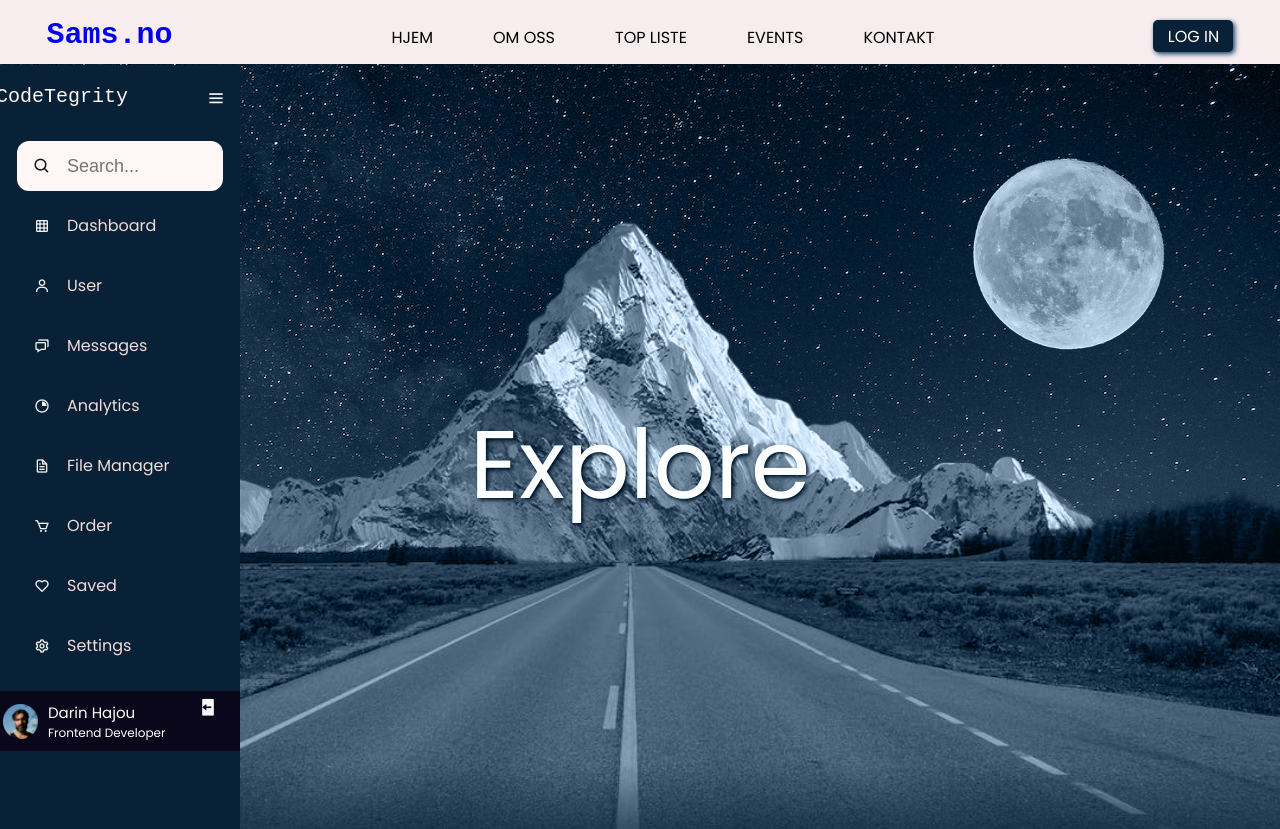
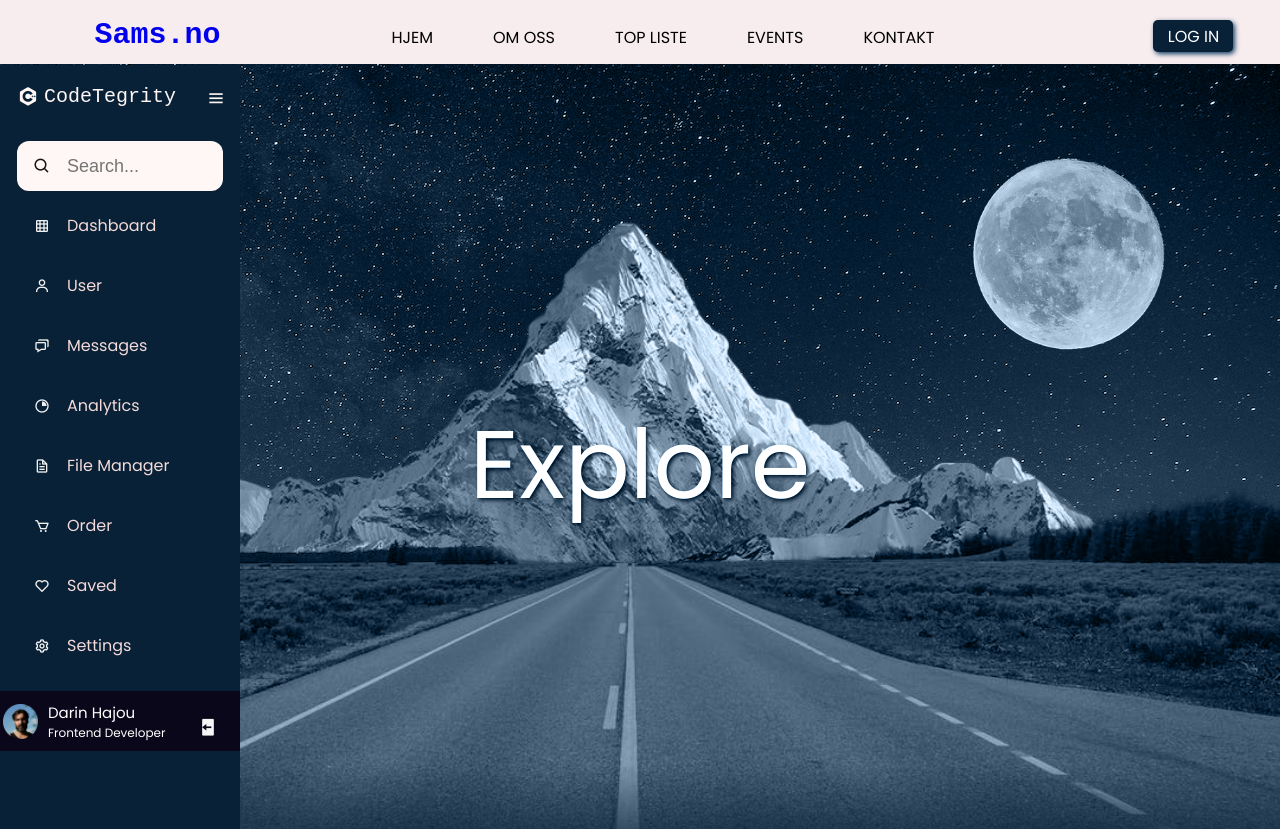
Before and after one commit to CodeTegrity/Sams.no, a plain HTML site: page index.html in a window 1280 px wide. Shown: the top 829 px of the page. Drawn offline with nearby package versions, Linux system fonts and the light colour scheme; files whose address does not match are found by name.

Commit message:
Changed the position of logo and log-out sidebar

```diff
--- a/css/modules/header.css
+++ b/css/modules/header.css
@@ -21,9 +21,9 @@ nav {
 }
 
 .logo {
-	position: relative;
-	top: 0rem;
-	left: -3rem;
+	/* position: relative; */
+	/* top: 0rem; */
+	/* left: -3rem; */
 	font-family:'Courier New', Courier, monospace;
 	font-size: 1.875rem;
 	font-weight: 600;
--- a/css/modules/sidebar.css
+++ b/css/modules/sidebar.css
@@ -206,7 +206,7 @@
 
  .profile #log-out {
 	position: relative;
-	bottom: 60px;
+	bottom: 40px;
 	left: 220px;
 	min-width: 50px;
 	color: rgb(246, 246, 246);
```
